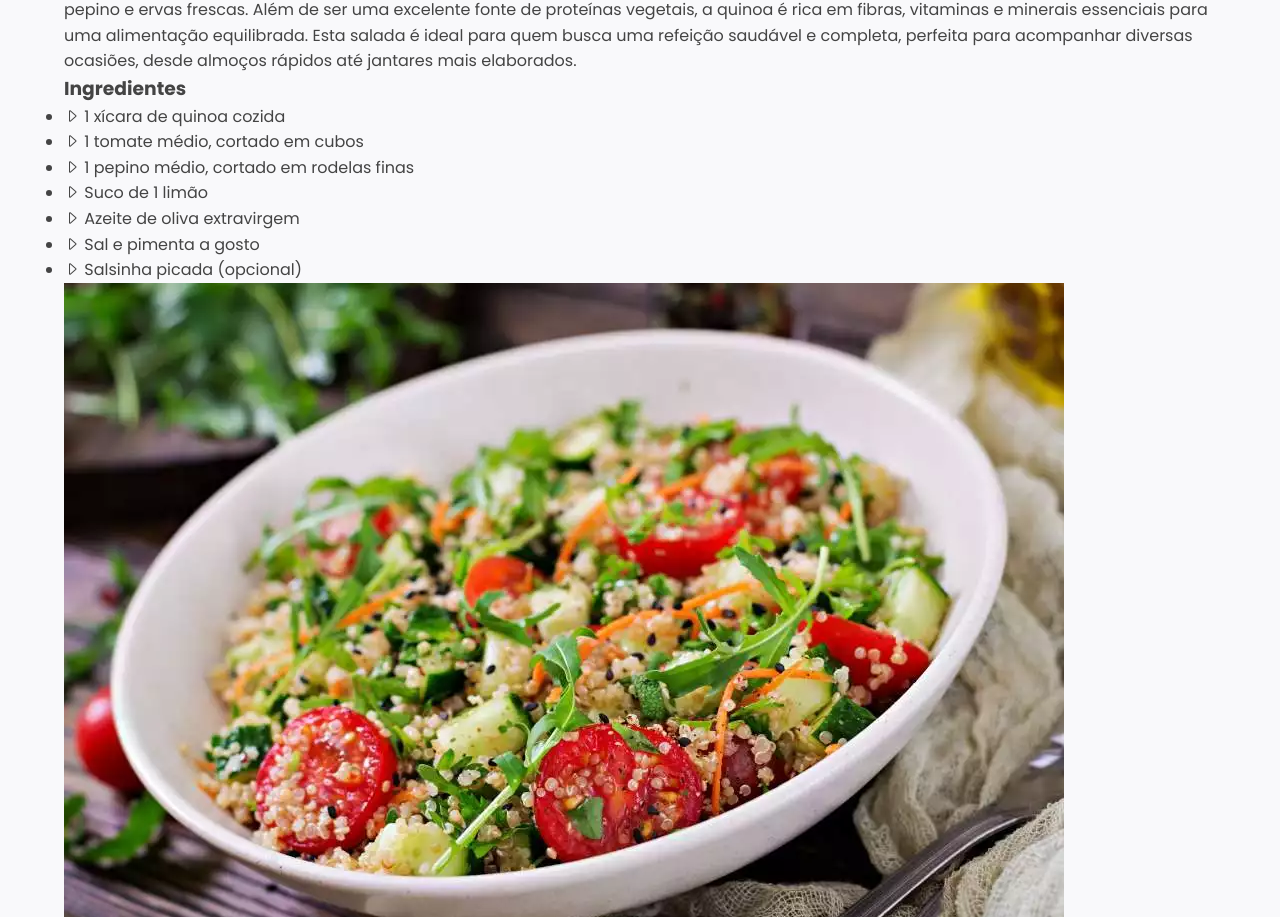
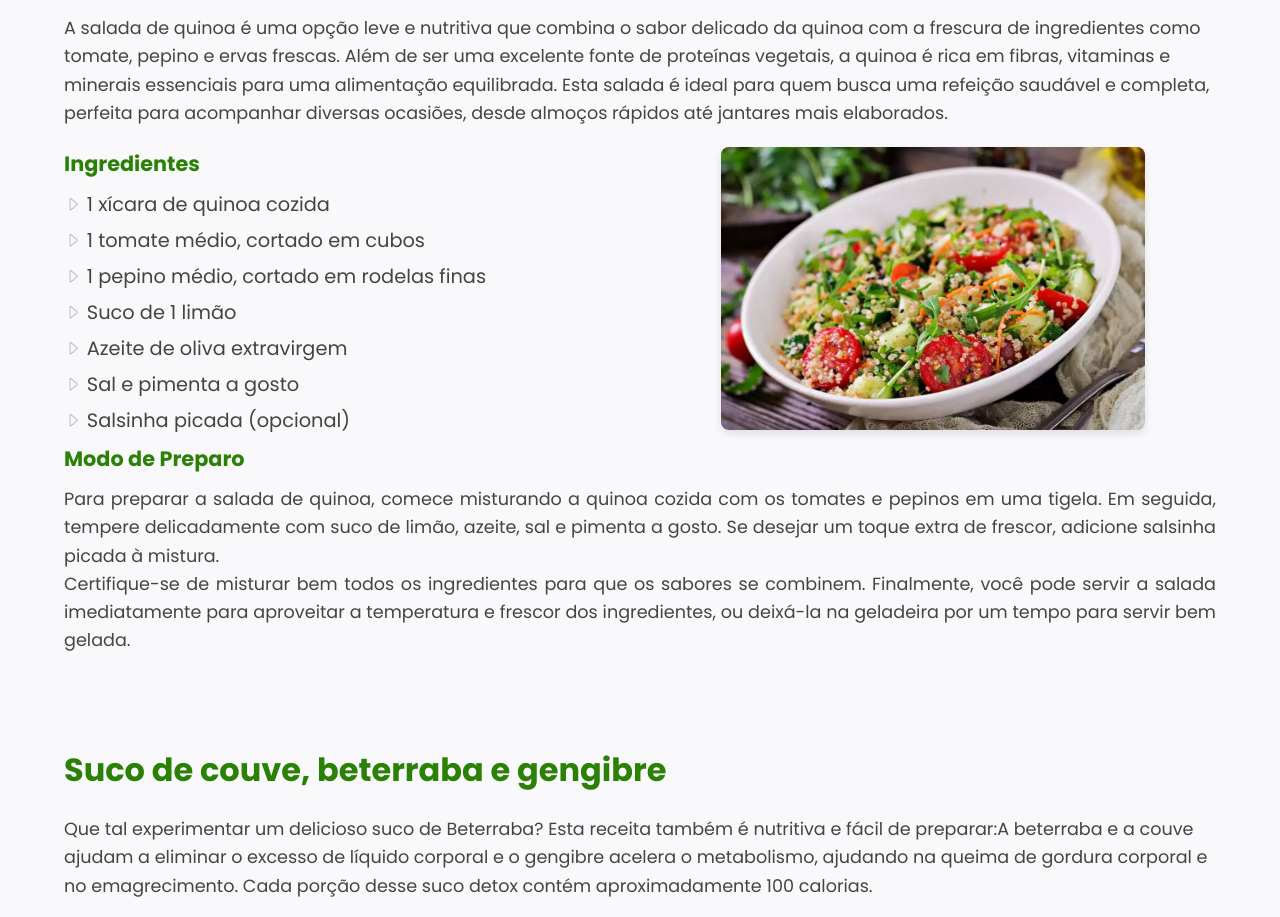
Before and after one commit to c0dag/si2024p1, a plain HTML site: page vida_saudavel.html in a window 1280 px wide. Shown: the part 416-1333 px from the top of the page. Drawn offline with nearby package versions, Linux system fonts and the light colour scheme.

Commit message:
Update styles.css
formatação vida saudavel

```diff
--- a/styles.css
+++ b/styles.css
@@ -535,6 +535,109 @@ form textarea {
   margin-left: 180px;
 }
 
+.site-container {
+  width: 100%;
+
+}
+
+
+.section {
+  display: flex;
+  align-items: center;
+  justify-content: space-between;
+  margin-bottom: 50px;
+  text-align: justify;
+  font-size: 1.1em
+}
+
+
+
+.titulo-receita h2 {
+  font-size: 2rem;
+  margin-bottom: 20px;
+  color: #2a8105
+}
+.titulo-receita p{
+  font-size: 1.1em
+}
+
+
+
+.beneficios h3{
+  color: #2a8105;
+  font-size: 1.5em;
+}
+
+
+.beneficios {
+  text-align: left;
+  margin-bottom: 20px;
+  font-size: 1.1em
+}
+
+.beneficios p {
+  margin-bottom: 10px;
+  font-size: 1.1em;
+}
+
+.conteudo-receita {
+  display: flex;
+  justify-content: space-between;
+  align-items: flex-start;
+  font-size: 1.1em
+}
+
+.ingredientes {
+  flex: 1;
+  text-align: left; /* Alinha os ingredientes à esquerda */
+  margin-right: 20px; /* Espaço entre os ingredientes e a imagem */
+  font-size: 1.1em
+}
+
+.ingredientes h3 {
+  font-size: 1.3rem;
+  margin-bottom: 10px;
+  color: #2a8105;
+
+}
+
+.ingredientes-list {
+  list-style-type: none;
+  padding-left: 0;
+}
+
+.ingredientes-list li {
+  margin-bottom: 5px;
+}
+
+.ingredientes-list i {
+  color: #bdc3c7;
+  font-size: 1.1rem;
+}
+
+.imagem-section {
+  flex: 1;
+  text-align: center; /* Alinha a imagem ao centro */
+}
+
+.imagem-section img {
+  max-width: 75%;
+  height: auto;
+  border-radius: 8px;
+  box-shadow: 0 4px 8px rgba(0, 0, 0, 0.1);
+}
+
+.preparo {
+  text-align: justify;
+  font-size: 1.1em
+}
+
+.preparo h3 {
+  font-size: 1.3rem;
+  margin-bottom: 10px;
+  color: #2a8105;
+}
+
 .espaçamento{
   margin-left: 25px;
 }
```
